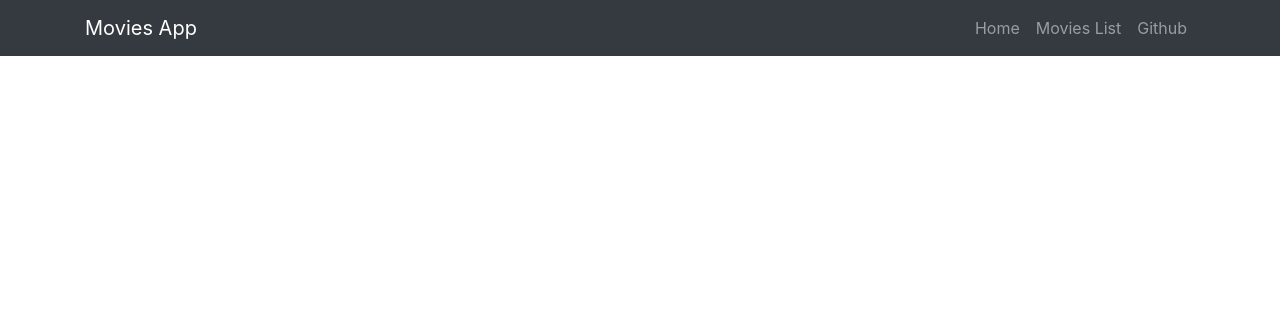
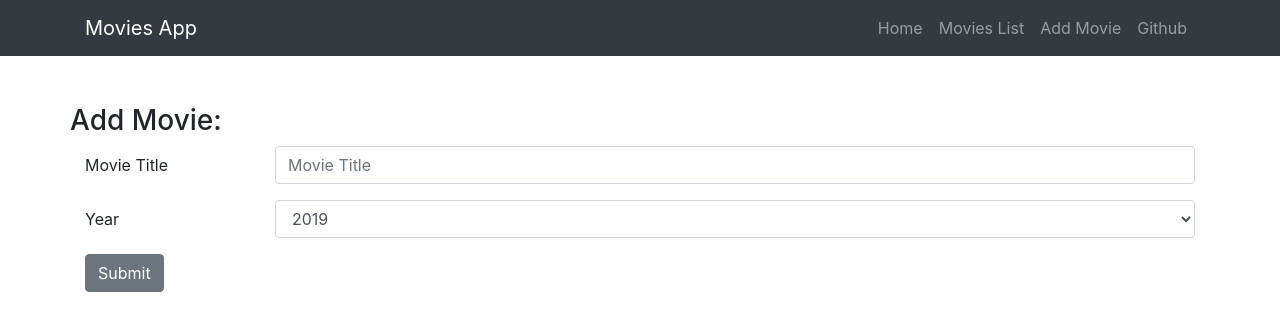
Before and after one commit to pdeppen/movie_list, a React (Create React App) app in the folder client/: page /create in a window 1280 px wide. Shown: the top 330 px of the page. Built offline with nearby package versions, Linux system fonts and the light colour scheme.

Commit message:
#10: Working on form

```diff
--- /dev/null
+++ b/client/src/components/AddMovie.js
@@ -0,0 +1,77 @@
+import React, { Component } from 'react'
+import { Container, Col, Row, Button, Form, FormGroup, Label, Input, FormText } from 'reactstrap';
+
+class AddMovie extends Component {
+
+    state = {
+        years: [],
+        movie_title: "",
+        movie_year: 2019
+    }
+
+    componentDidMount() {
+        this.addYears()
+    }
+
+    addYears() {
+        let tempYears = []
+        let index = 0
+        for (let i = 2019; i >= 1960; i--)
+        {
+            tempYears[index] = i
+            index++
+        }
+
+        this.setState({years: tempYears})
+    }
+
+    onTitleChange = (e) => {
+        this.setState({movie_title: e.target.value})
+    }
+
+    onYearChange = (e) => {
+        this.setState({movie_year: e.target.value})
+    }
+
+    onFormSubmit = (e) => {
+        e.preventDefault()
+
+        console.log(
+            "Movie Title: " + this.state.movie_title +
+            "\nMovie Year: " + this.state.movie_year
+        )
+    }
+
+    render() {
+        return (
+            <Container>
+                <Row><h3>Add Movie: </h3></Row>
+                <Form>
+                    <FormGroup row>
+                        <Label sm={2}>Movie Title</Label>
+                        <Col sm = {10}>
+                            <Input onChange={this.onTitleChange}  type="text" placeholder="Movie Title" value={this.state.movie_title} />
+                        </Col>
+                    </FormGroup>
+                    <FormGroup row>
+                        <Label sm={2}>Year</Label>
+                        <Col sm = {10}>
+                            <Input type="select" name="select" value={this.state.year} onChange={this.onYearChange}>
+                            {this.state.years.map((year) => (
+                                <option key={year} value={year}>{year}</option>
+                            ))}
+                            </Input>
+                        </Col>
+                    </FormGroup>
+                    <FormGroup row>
+                        <Col>
+                            <Button onClick={this.onFormSubmit}>Submit</Button>
+                        </Col>
+                    </FormGroup>
+                </Form>
+            </Container>
+        )
+    }
+}
+
+export default AddMovie
--- a/client/src/components/AppNavbar.js
+++ b/client/src/components/AppNavbar.js
@@ -14,6 +14,7 @@ import { BrowserRouter as Router, Route, Link } from 'react-router-dom'
 // components
 import MoviesList from './MoviesList'
 import Landing from './Landing'
+import AddMovie from './AddMovie'
 
 class AppNavbar extends Component {
     state = {
@@ -41,6 +42,9 @@ class AppNavbar extends Component {
                                             <Link to="/movies" className="nav-link">Movies List</Link>
                                         </NavItem>
                                         <NavItem>
+                                            <Link to="/create" className="nav-link">Add Movie</Link>
+                                        </NavItem>
+                                        <NavItem>
                                             <NavLink href="https://github.com/pdeppen">Github</NavLink>
                                         </NavItem>
                                     </Nav>
@@ -49,6 +53,7 @@ class AppNavbar extends Component {
                     </Navbar>
                     <Route path="/" exact component={Landing} />
                     <Route path="/movies" component={MoviesList} />
+                    <Route path="/create" component={AddMovie} />
                 </div>
             </Router>
         )
--- a/client/src/components/MoviesList.js
+++ b/client/src/components/MoviesList.js
@@ -5,7 +5,7 @@ import {
     Button,
     Table,
     Dropdown, DropdownToggle, DropdownMenu, DropdownItem,
-    Label, Input } from 'reactstrap'
+ } from 'reactstrap'
 import Api from '../services/Api'
 
 class MoviesList extends Component {
@@ -49,17 +49,24 @@ class MoviesList extends Component {
 
         const listView =
             <ListGroup>
-            {this.state.movies.map((movie) => (
+            {this.state.movies.map((movie, index) => (
+                index % 2 == 0 ?
                 <ListGroupItem key={movie._id} style={{backgroundColor:"#E5E8E8"}}>
                     {movie.movie_title}
                 </ListGroupItem>
+                :
+                <ListGroupItem key={movie._id}>
+                    {movie.movie_title}
+                </ListGroupItem>
+
             ))}
             </ListGroup>
 
         const tableView =
-            <Table responsive>
+            <Table  bordered striped responsive>
                 <thead>
                     <tr>
+                        <th>#</th>
                         <th>Title</th>
                         <th>Watched</th>
                         <th>Genre</th>
@@ -69,8 +76,9 @@ class MoviesList extends Component {
                     </tr>
                 </thead>
                 <tbody>
-                {this.state.movies.map((movie) => (
+                {this.state.movies.map((movie, index) => (
                     <tr key={movie._id}>
+                        <td>{index+1}</td>
                         <td>{movie.movie_title}</td>
                         <td>{movie.watched ? "Yes" : "No"}</td>
                         <td>{movie.movie_genre}</td>
@@ -107,15 +115,14 @@ class MoviesList extends Component {
                     <Col><h3>Movies List</h3></Col>
                 </Row>
                 <Row>
-                    {sortByDropdown}
-                    <Col>
+                    <Col xs="auto">
                         <Button
                             onClick={() => this.onTableClick()}
                             color="info"
-                        >
-                        {buttonTitle}
+                        >{buttonTitle}
                         </Button>
                     </Col>
+                    {sortByDropdown}
                 </Row>
                 {movies}
             </Container>
```
